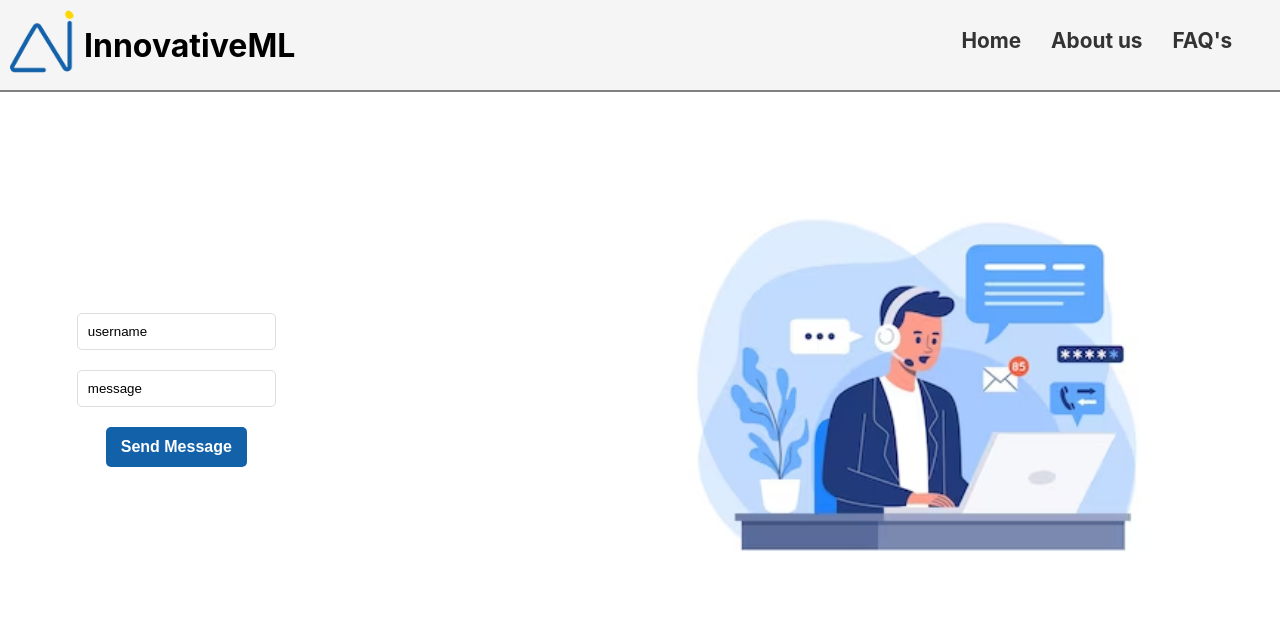
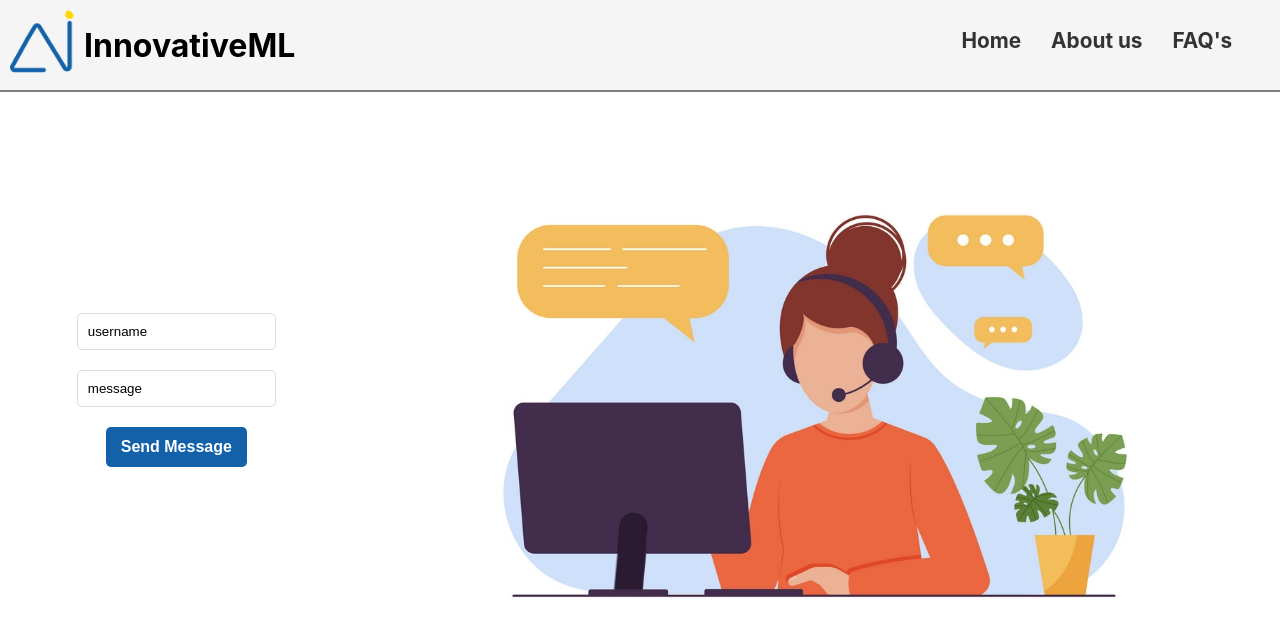
Before and after one commit to AhmadSerhall/innovativeML, a React (Create React App) app in the folder frontend/: page /contact in a window 1280 px wide. Shown: the top 636 px of the page. Built offline with nearby package versions, Linux system fonts and the light colour scheme.

Commit message:
used the new contact img and adjusted its container size and positioning

```diff
--- a/frontend/src/pages/Contact/index.jsx
+++ b/frontend/src/pages/Contact/index.jsx
@@ -5,7 +5,7 @@ import '../../components/NavBar'
 import NavBar from '../../components/NavBar'
 import Input from '../../components/Input'
 import Button from '../../components/Button'
-import contactimg from '../../assets/contact.avif'
+import contactimg from '../../assets/contact2a.jpg'
 const Contact = () => {
 
   const [username,setUsername]=useState('');
--- a/frontend/src/pages/Contact/style.css
+++ b/frontend/src/pages/Contact/style.css
@@ -9,7 +9,7 @@ align-items: center;
 margin-left:6%;
 }
 .contact-img-container{
-    width:500px;
+    width:700px;
     margin-right:9%;
 }
 .contact-img-container img{
```
